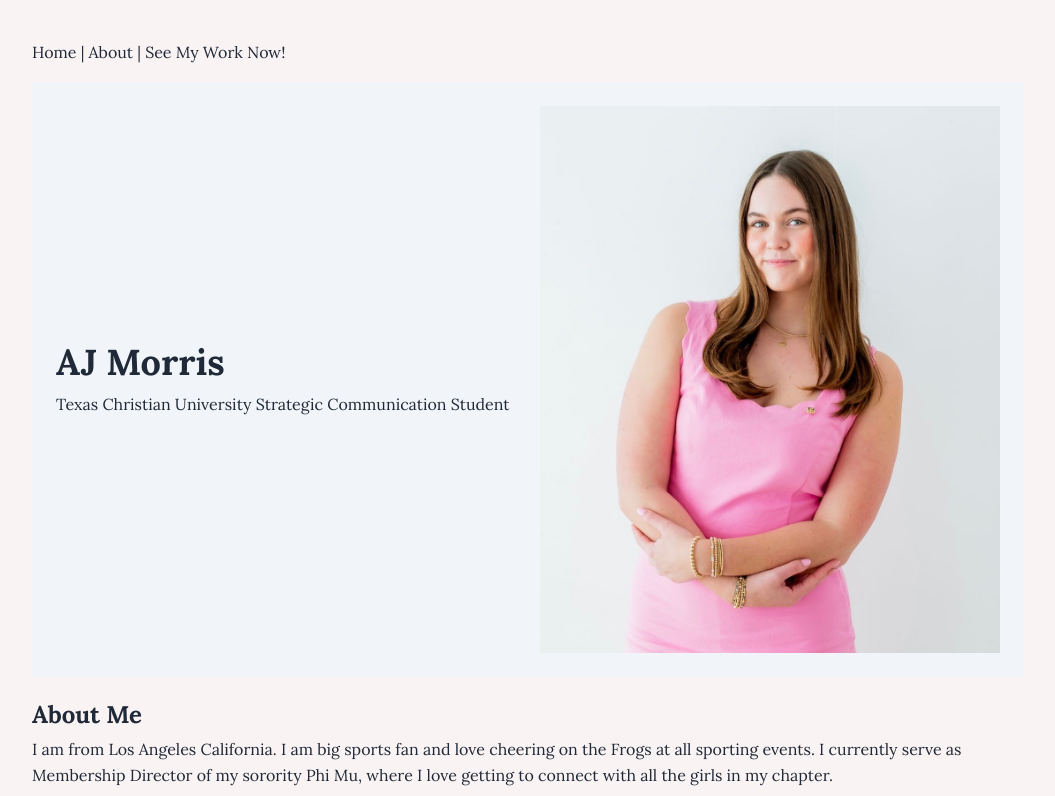
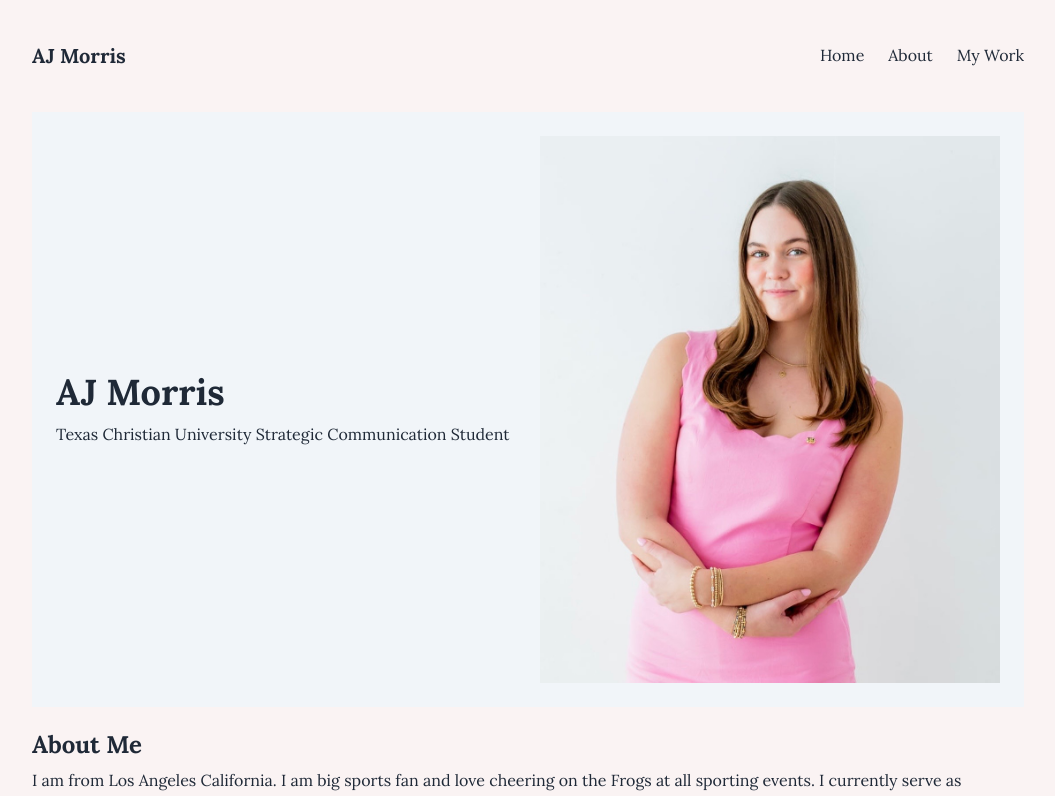
Before and after one commit to aj-morris/portfolio-ajmorris, a plain HTML site: page index.html in a window 1280 px wide. Shown: the top 796 px of the page, without its empty margins (112-1167 px from the left). Drawn offline with Linux system fonts and the light colour scheme.

Commit message:
nav updates

```diff
--- a/css/styles.css
+++ b/css/styles.css
@@ -22,7 +22,7 @@
   :root {
     /* ...existing tokens... */
     --color-border: #e5e7eb;
-    --shadow-sm: 0 2px 4px rgba(0,0,0,0.1)
+    --shadow-sm: 0 2px 4px rgba(0,0,0,0.1);
     --font-stack: system-ui, 'Segoe UI', Tahoma, sans-serif;
     --color-surface-alt: #f1f5f9;
     --radius-md: 8px;
@@ -131,27 +131,37 @@ a:focus-visible {
 }
 nav {
     padding: var(--space-md) 0;
+    margin-bottom: var(--space-lg);
 }
-nav a {
-    color: var(--color-text);
-    text-decoration: none;
-}
-nav a:hover { color: var(--color-accent); }
 
 .nav-container {
     display: flex;
     justify-content: space-between;
     align-items: center;
-        flex-wrap: wrap;
-    gap: var(--space-md);
+    width: 100%;
 }
-.nav-links { display: flex; gap: var(--space-lg); }
 
 .logo {
+    font-family: var(--font-serif);
     font-size: var(--text-h3);
-    font-weight: bold;
+    font-weight: 700;
     color: var(--color-text);
     text-decoration: none;
+}
+
+.nav-links {
+    display: flex;
+    gap: var(--space-lg);
+    align-items: center;
+}
+
+nav a {
+    color: var(--color-text);
+    text-decoration: none;
+}
+
+nav a:hover {
+    color: var(--color-accent);
 }
 
 section { margin-bottom: var(--space-xl); }
--- a/index.html
+++ b/index.html
@@ -8,11 +8,17 @@
 </head>
 <body>
 <nav>
-    <a href="index.html">Home</a> |
-    <a href="about.html">About</a> |
-    <!-- elsewhere on the page -->
-    <a href="#work">See My Work Now!</a>
+    <div class="nav-container">
+        <a href="index.html" class="logo">AJ Morris</a>
+
+        <div class="nav-links">
+            <a href="index.html">Home</a>
+            <a href="about.html">About</a>
+            <a href="#work">My Work</a>
+        </div>
+    </div>
 </nav>
+
 <header>
   <div class="header-text">
     <h1> AJ Morris</h1>
@@ -26,9 +32,10 @@
     <section>
         <h2>About Me</h2>
         <p> I am from Los Angeles California. I am big sports fan and love cheering on the Frogs at all sporting events. I currently serve as Membership Director of my sorority Phi Mu, where I love getting to connect with all the girls in my chapter. </p>
+
+    <figure>
         <img src="images/IMG_9632.JPG" alt="a sunset picture" >
-    <figure>
-         <figcaption>Pretty sunset on way back home from class.</figcaption>
+        <figcaption>Pretty sunset on way back home from class.</figcaption>
     </figure>
     <section>
         <h2> What I would love to learn</h2>
```
